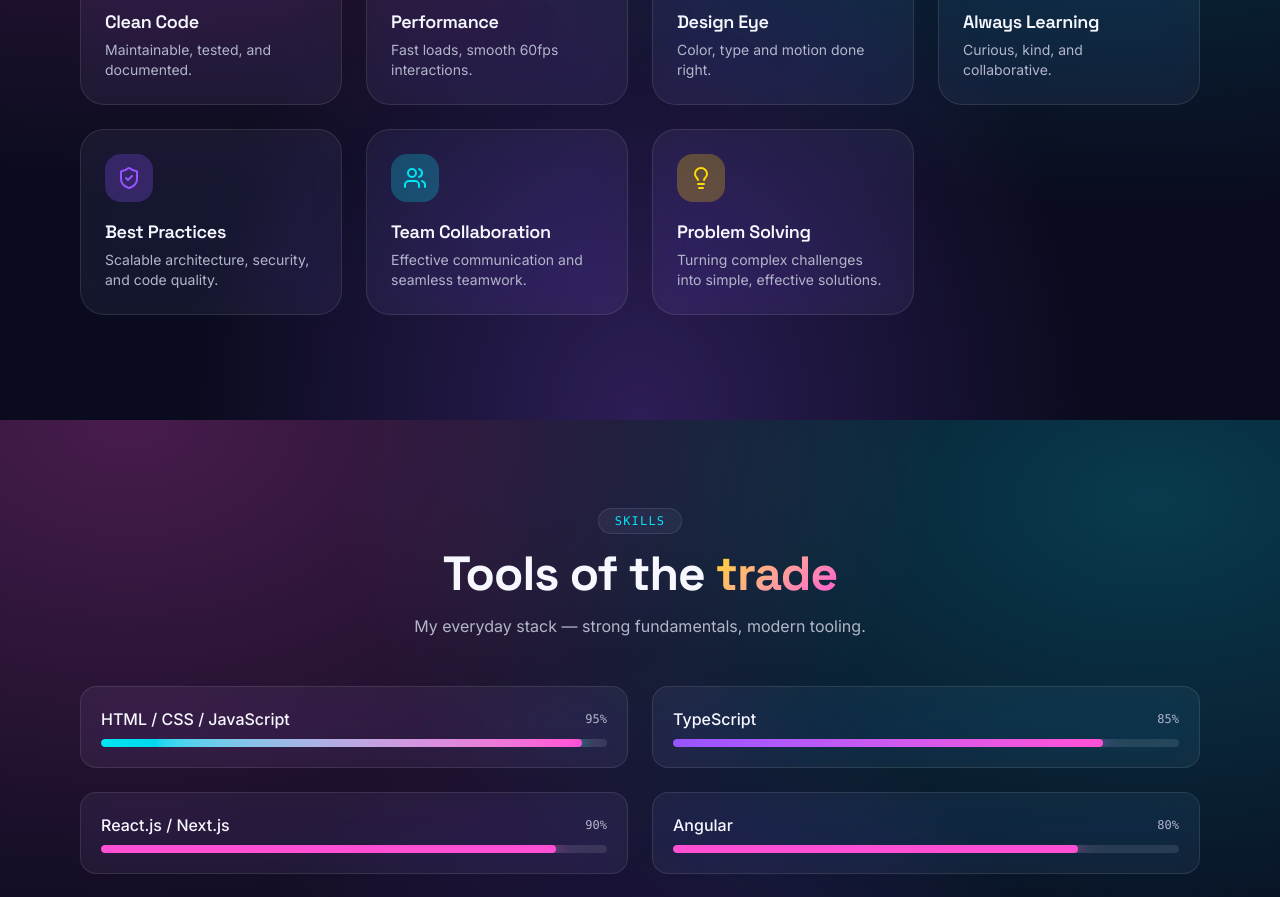
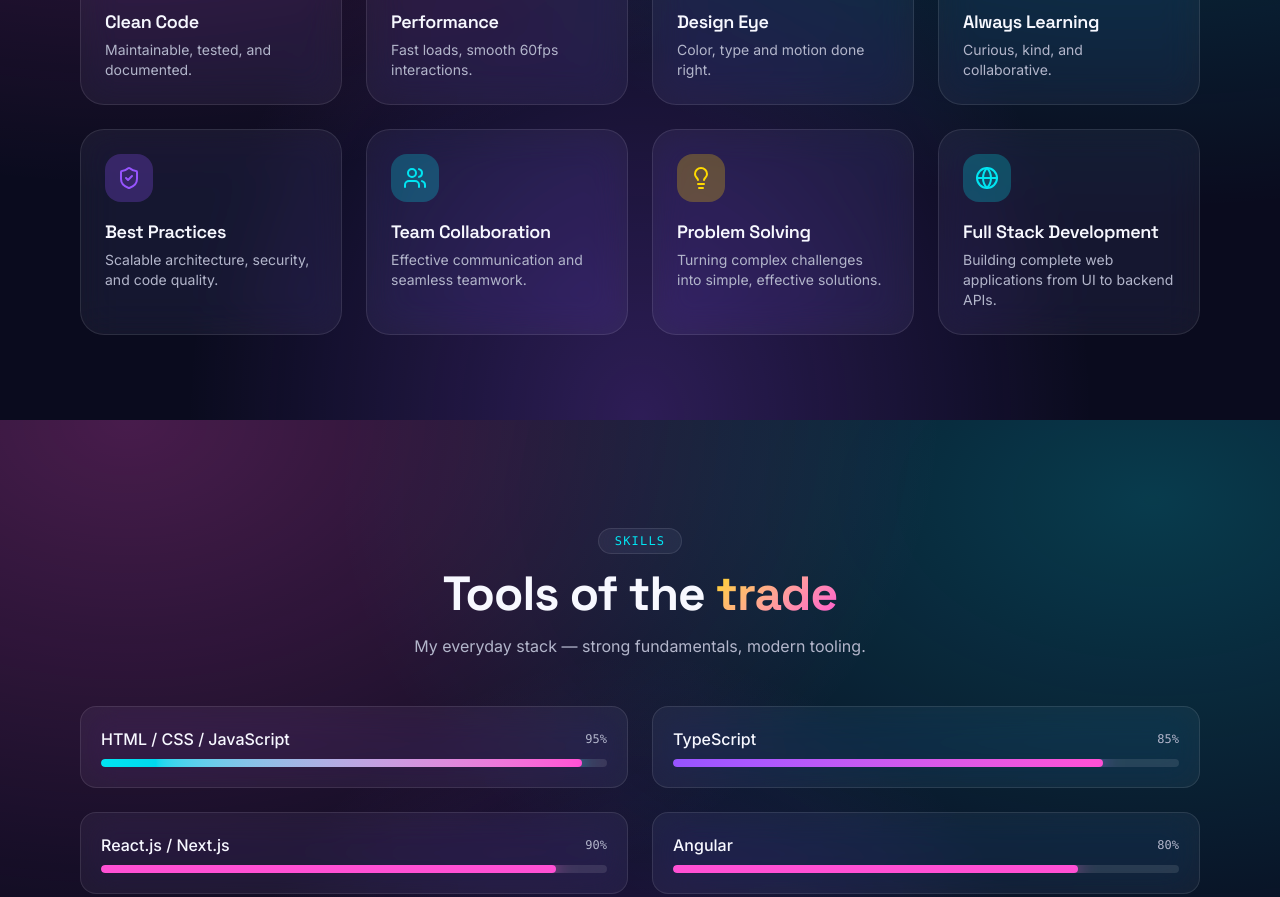
Before and after one commit to m-raza7/Portfolio_Frontend, a React (Vite) app: page / in a window 1280 px wide. Shown: the part 1180-2077 px from the top of the page. Built offline with nearby package versions, Linux system fonts and the light colour scheme; no server answers.

Commit message:
add about

```diff
--- a/src/components/portfolio/About.tsx
+++ b/src/components/portfolio/About.tsx
@@ -8,6 +8,7 @@ import {
   Users,
   ShieldCheck,
   Lightbulb,
+  Globe,
 } from "lucide-react";
 
 const highlights = [
@@ -53,6 +54,12 @@ const highlights = [
     title: "Problem Solving",
     desc: "Turning complex challenges into simple, effective solutions.",
   },
+  {
+    icon: Globe,
+    color: "var(--neon-cyan)",
+    title: "Full Stack Development",
+    desc: "Building complete web applications from UI to backend APIs.",
+  },
 ];
 
 export function About() {
```
